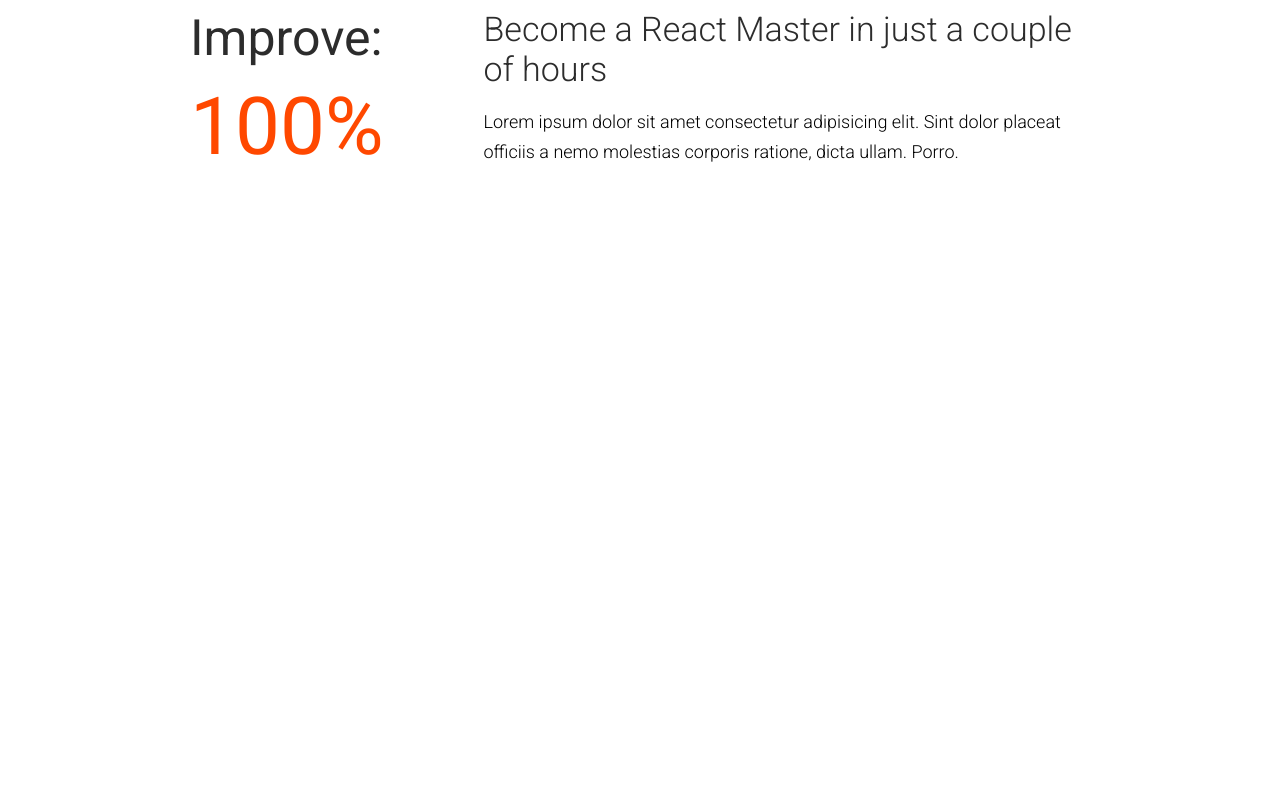
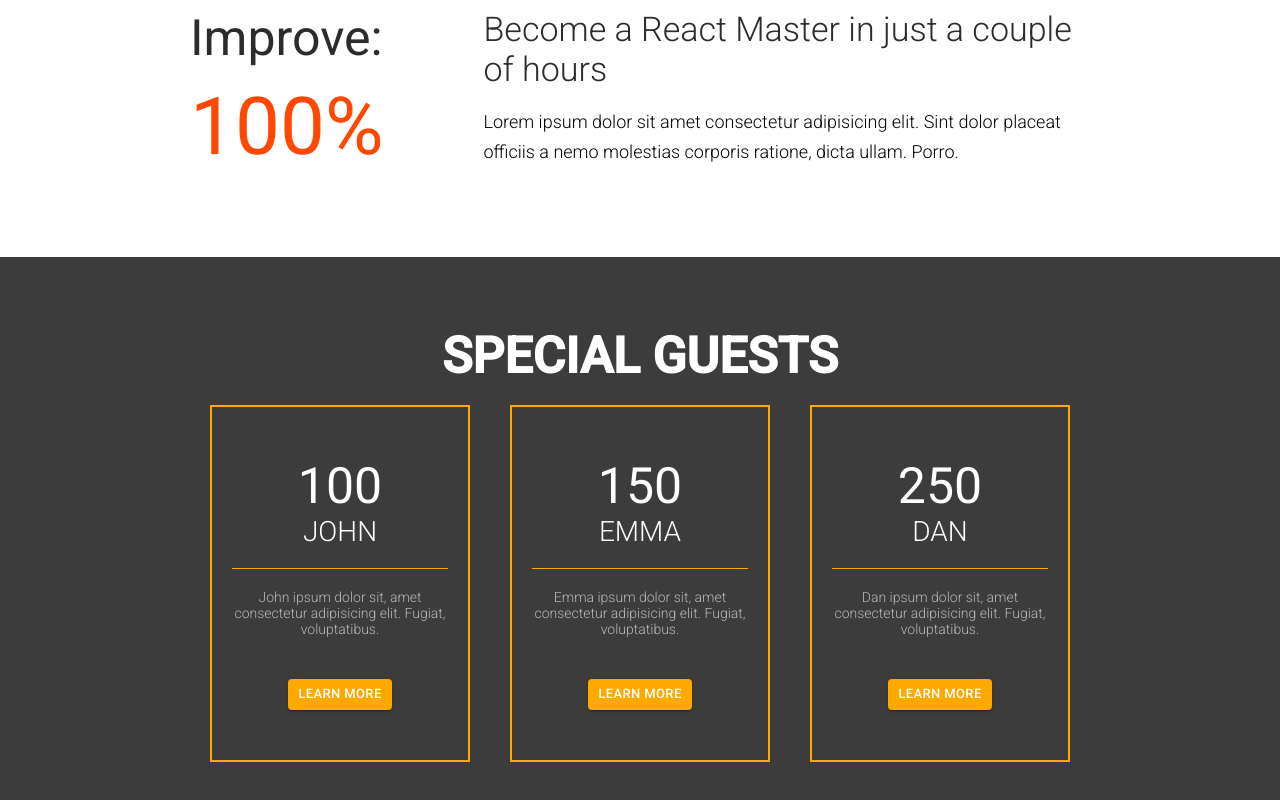
Before and after one commit to richardmf9425/MeetUp_React_Project, a React (Create React App) app: page / in a window 1280 px wide. Shown: the part 1867-2667 px from the top of the page. Before the commit the page ends 2124 px from the top, so only its background shows below. Built offline with nearby package versions, Linux system fonts and the light colour scheme.

Commit message:
Add guests speakers section

```diff
--- a/src/App.js
+++ b/src/App.js
@@ -8,6 +8,7 @@
 import Featured from './components/featured';
 import MeetupInfo from './components/meetupInfo';
 import Highlights from './components/highlights/Highlights';
+import Guests from './components/guests/Guests';
 function App() {
 	return (
 		<div className="App" style={{ height: '1500px', background: 'red' }}>
@@ -15,6 +16,7 @@
 			<Featured />
 			<MeetupInfo />
 			<Highlights />
+			<Guests />
 		</div>
 	);
 }
--- /dev/null
+++ b/src/components/guests/Guests.js
@@ -0,0 +1,48 @@
+import React, { Component } from 'react';
+import MyButton from '../utils/MyButton';
+import Zoom from 'react-reveal/Zoom';
+
+export class Guests extends Component {
+	state = {
+		pics: [ 100, 150, 250 ],
+		names: [ 'John', 'Emma', 'Dan' ],
+		desc: [
+			'John ipsum dolor sit, amet consectetur adipisicing elit. Fugiat, voluptatibus.',
+			'Emma ipsum dolor sit, amet consectetur adipisicing elit. Fugiat, voluptatibus.',
+			'Dan ipsum dolor sit, amet consectetur adipisicing elit. Fugiat, voluptatibus.'
+		],
+		link: [ 'http://google.com', 'http://google.com', 'http://google.com' ],
+		delay: [ 500, 0, 500 ]
+	};
+
+	showCards = () =>
+		this.state.pics.map((box, i) => (
+			<Zoom key={i} delay={this.state.delay[i]}>
+				<div className="pricing_item">
+					<div className="pricing_inner_wrapper">
+						<div className="pricing_title">
+							<span>{this.state.pics[i]}</span>
+							<span>{this.state.names[i]}</span>
+						</div>
+						<div className="pricing_description">{this.state.desc[i]}</div>
+						<div className="pricing_buttons">
+							<MyButton text="Learn More" bck="#ffa800" color="white" link={this.state.link[i]} />
+						</div>
+					</div>
+				</div>
+			</Zoom>
+		));
+
+	render() {
+		return (
+			<div className="bck_black">
+				<div className="center_wrapper pricing_section">
+					<h2>Special Guests</h2>
+					<div className="pricing_wrapper">{this.showCards()}</div>
+				</div>
+			</div>
+		);
+	}
+}
+
+export default Guests;
--- /dev/null
+++ b/src/components/utils/MyButton.js
@@ -0,0 +1,20 @@
+import React, { Component } from 'react';
+import Button from '@material-ui/core/Button';
+
+function MyButton(props) {
+	return (
+		<Button
+			href={props.link}
+			variant="contained"
+			size="small"
+			style={{
+				background: props.bck,
+				color: props.color
+			}}
+		>
+			{props.text}
+		</Button>
+	);
+}
+
+export default MyButton;
```
